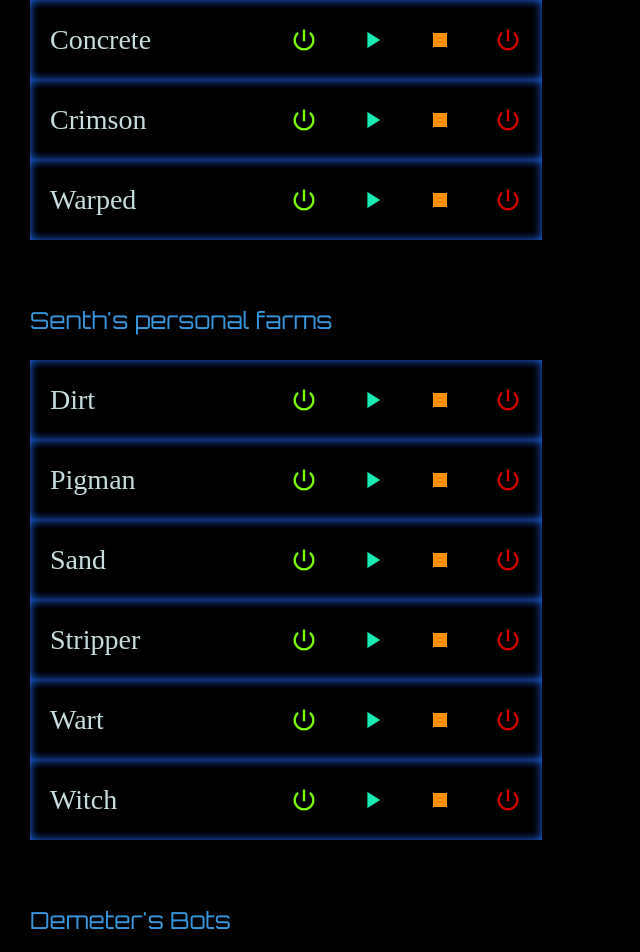
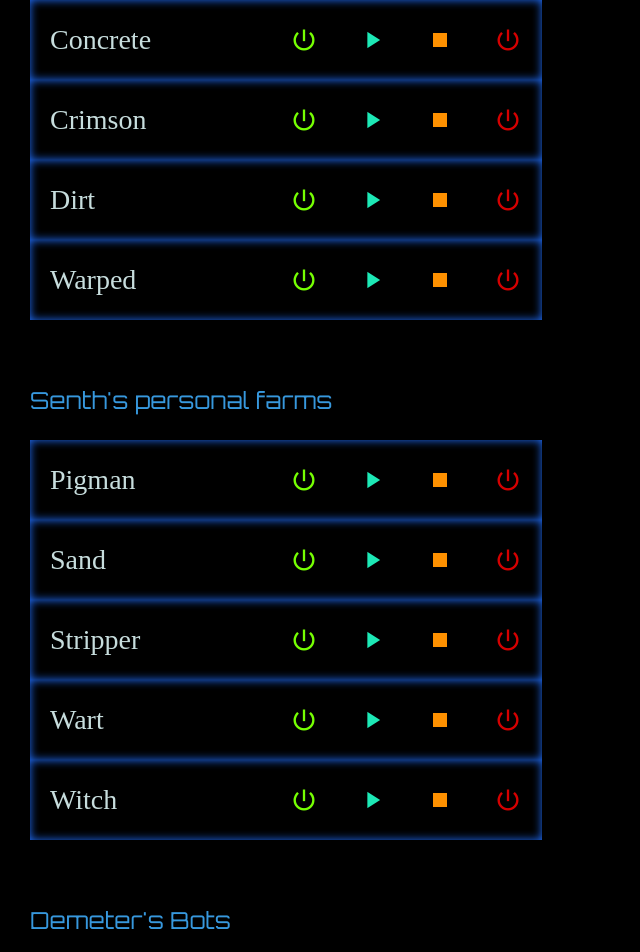
Before and after one commit to Senth/blushine-web, a React (Create React App) app in the folder frontend/: page /command in a window 1280 px wide. Shown: the part 970-1922 px from the top of the page, without its empty margins (0-640 px from the left). Built offline with nearby package versions, Linux system fonts and the light colour scheme; no server answers; a web font is replaced by a local one.

Commit message:
♻ Moved dirt to utility area

```diff
--- a/frontend/src/Pages/CommandPage.tsx
+++ b/frontend/src/Pages/CommandPage.tsx
@@ -22,11 +22,11 @@ const CommandPage: React.FC<Props> = (props) => {
         <Player name="Cobblestone" />
         <Player name="Concrete" />
         <Player name="Crimson" />
+        <Player name="Dirt" />
         <Player name="Warped" />
       </table>
       <h3>Senth's personal farms</h3>
       <table className="commands">
-        <Player name="Dirt" />
         <Player name="Pigman" />
         <Player name="Sand" />
         <Player name="Stripper" />
```
